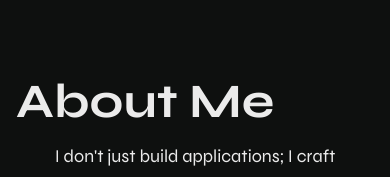
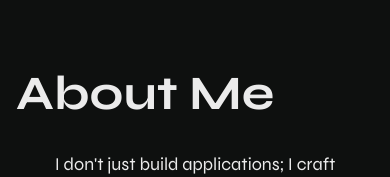
Before and after one commit to SandyMOH/sandy-porto-1.0, a Next.js app: page / in a window 390 px wide. Shown: the part 974-1151 px from the top of the page. Built offline with nearby package versions, Linux system fonts and the light colour scheme.

Commit message:
feat: add costume breakpoint for about and can be use by other component

```diff
--- a/app/globals.css
+++ b/app/globals.css
@@ -32,6 +32,8 @@
   --text-mo-mobile--line-height: 1;
   --text-mo-mobile--letter-spacing: 0.125rem;
   --text-mo-mobile--font-weight: 700;
+
+  --breakpoint-xl2: 1250px;
 }
 
 @layer components {
```
